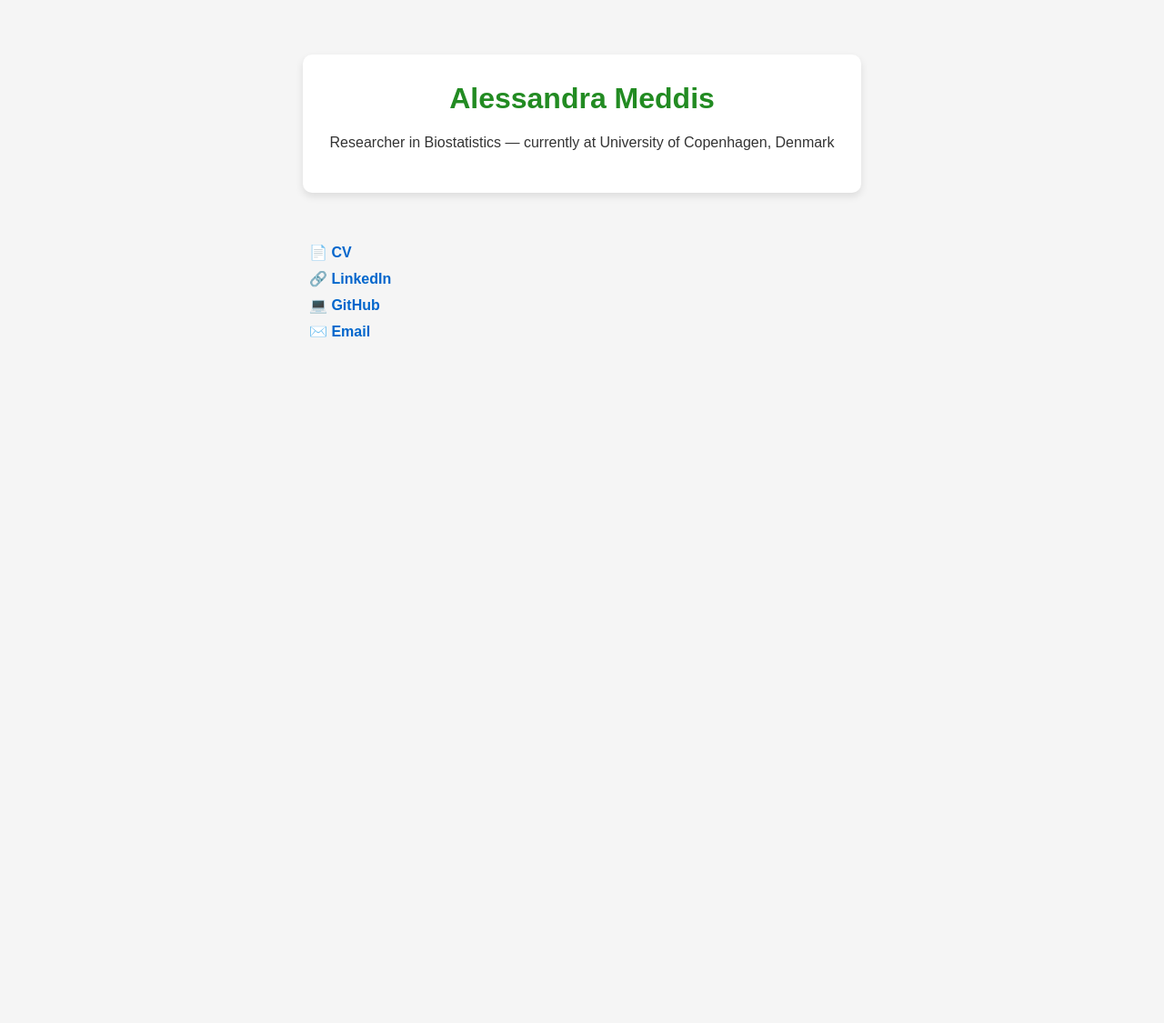
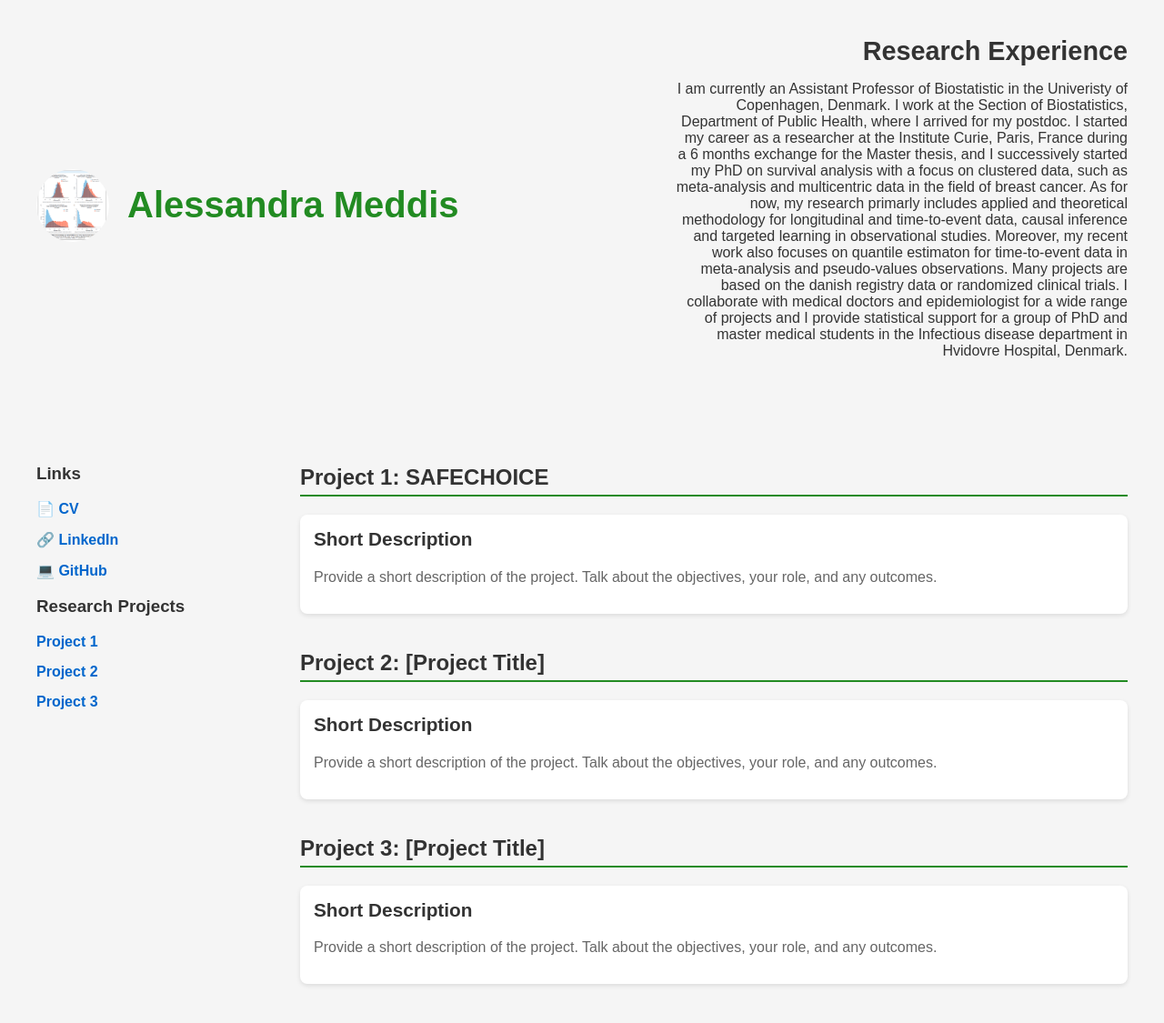
Before and after one commit to AMeddis/Research-Experience, a plain HTML site: page index.html in a window 1280 px wide. Shown: the whole page at 91% size. Before the commit the page ends 800 px from the top, so only its background shows below. Drawn offline with Linux system fonts and the light colour scheme.

Commit message:
Update index.html

```diff
--- a/index.html
+++ b/index.html
@@ -3,7 +3,7 @@
 <head>
   <meta charset="UTF-8" />
   <meta name="viewport" content="width=device-width, initial-scale=1.0" />
-  <title>Your Name</title>
+  <title>Alessandra Meddis | Researcher</title>
   <style>
     body {
       font-family: Arial, sans-serif;
@@ -16,68 +16,191 @@
     .container {
       display: flex;
       flex-direction: column;
-      align-items: center;
-      padding: 60px 20px 30px;
+      padding: 40px;
     }
 
-    .intro-box {
-      background: white;
-      border-radius: 10px;
-      padding: 30px;
-      max-width: 600px;
-      text-align: center;
-      box-shadow: 0 4px 8px rgba(0,0,0,0.1);
-      margin-bottom: 40px;
+    /* HEADER */
+    .header {
+      display: flex;
+      justify-content: space-between;
+      align-items: center;
+      padding-bottom: 30px;
     }
 
-    h1 {
-      margin-top: 0;
-      font-size: 2em;
+    .header .left {
+      display: flex;
+      align-items: center;
+    }
+
+    .header .left img {
+      width: 80px;
+      height: 80px;
+      border-radius: 50%;
+      margin-right: 20px;
+    }
+
+    .header .left h1 {
+      margin: 0;
+      font-size: 2.5em;
       color: #228B22; /* Forest Green */
     }
 
-    .links {
-      text-align: left;
-      max-width: 600px;
-      width: 100%;
+    .header .right {
+      text-align: right;
+      max-width: 500px;
     }
 
-    .links ul {
+    .header .right h2 {
+      margin: 0;
+      font-size: 1.8em;
+      color: #333;
+    }
+
+    /* MAIN CONTENT SECTION */
+    .main {
+      display: flex;
+      margin-top: 50px;
+    }
+
+    .sidebar {
+      width: 250px;
+      margin-right: 40px;
+    }
+
+    .sidebar ul {
       list-style: none;
       padding: 0;
     }
 
-    .links li {
-      margin: 10px 0;
+    .sidebar li {
+      margin-bottom: 15px;
     }
 
-    .links a {
+    .sidebar a {
       text-decoration: none;
       color: #0066cc;
       font-weight: bold;
     }
 
-    .links a:hover {
+    .sidebar a:hover {
       text-decoration: underline;
+    }
+
+    .content {
+      flex: 1;
+    }
+
+    .section {
+      margin-bottom: 40px;
+    }
+
+    .section h2 {
+      border-bottom: 2px solid #228B22;
+      padding-bottom: 5px;
+      margin-bottom: 20px;
+      font-size: 1.5em;
+    }
+
+    .project-list {
+      display: grid;
+      grid-template-columns: 1fr 1fr;
+      gap: 20px;
+    }
+
+    .project-item {
+      background: white;
+      padding: 15px;
+      border-radius: 8px;
+      box-shadow: 0 2px 5px rgba(0, 0, 0, 0.1);
+    }
+
+    .project-item h3 {
+      margin-top: 0;
+      font-size: 1.3em;
+    }
+
+    .project-item p {
+      font-size: 1em;
+      color: #666;
     }
   </style>
 </head>
 <body>
 
   <div class="container">
-    <div class="intro-box">
-      <h1>Alessandra Meddis </h1>
-      <p>Researcher in Biostatistics — currently at University of Copenhagen, Denmark</p>
+
+    <!-- HEADER -->
+    <div class="header">
+      <div class="left">
+        <img src="PSplot_paper.png" alt="Your Photo">
+        <h1>Alessandra Meddis</h1>
+      </div>
+      <div class="right">
+        <h2>Research Experience</h2>
+        <p>I am currently an Assistant Professor of Biostatistic in the Univeristy of Copenhagen, Denmark.
+          I work at the Section of Biostatistics, Department of Public Health, where I arrived for my postdoc.
+          I started my career as a researcher at the Institute Curie, Paris, France during a 6 months exchange for the Master thesis,
+          and I successively started my PhD on survival analysis with a focus on clustered data, such as meta-analysis and multicentric data
+          in the field of breast cancer. As for now, my research primarly includes applied and theoretical methodology for longitudinal and
+          time-to-event data, causal inference and targeted learning in observational studies. Moreover, my recent work also focuses on
+          quantile estimaton for time-to-event data in meta-analysis and pseudo-values observations. Many projects are based on the danish registry data
+          or randomized clinical trials. I collaborate with medical doctors and epidemiologist for a wide range of projects and I provide statistical support for
+          a group of PhD and master medical students in the Infectious disease department in Hvidovre Hospital, Denmark.</p>
+      </div>
     </div>
 
-    <div class="links">
-      <ul>
-        <li><a href="cv.pdf" target="_blank">📄 CV</a></li>
-        <li><a href="https://www.linkedin.com/in/alessandra-meddis" target="_blank">🔗 LinkedIn</a></li>
-        <li><a href="https://github.com/ameddis" target="_blank">💻 GitHub</a></li>
-        <li><a href="alme@sund.ku.dk">✉️ Email</a></li>
-      </ul>
-    </div>
+    <!-- MAIN CONTENT -->
+    <div class="main">
+
+      <!-- SIDEBAR WITH LINKS -->
+      <div class="sidebar">
+         <h3>Links</h3>
+        <ul>
+          <li><a href="CV.pdf" target="_blank">📄 CV</a></li>
+          <li><a href="https://www.linkedin.com/in/alessandra-meddis" target="_blank">🔗 LinkedIn</a></li>
+          <li><a href="https://github.com/ameddis" target="_blank">💻 GitHub</a></li>
+        </ul>
+
+        <h3>Research Projects</h3>
+        <ul>
+          <li><a href="#project1">Project 1</a></li>
+          <li><a href="#project2">Project 2</a></li>
+          <li><a href="#project3">Project 3</a></li>
+        </ul>
+      </div>
+
+      <!-- CONTENT WITH PROJECT DESCRIPTIONS -->
+      <div class="content">
+        <!-- Research Project 1 -->
+        <div class="section" id="project1">
+          <h2>Project 1: SAFECHOICE</h2>
+          <div class="project-item">
+            <h3>Short Description</h3>
+            <p>Provide a short description of the project. Talk about the objectives, your role, and any outcomes.</p>
+          </div>
+        </div>
+
+        <!-- Research Project 2 -->
+        <div class="section" id="project2">
+          <h2>Project 2: [Project Title]</h2>
+          <div class="project-item">
+            <h3>Short Description</h3>
+            <p>Provide a short description of the project. Talk about the objectives, your role, and any outcomes.</p>
+          </div>
+        </div>
+
+        <!-- Research Project 3 -->
+        <div class="section" id="project3">
+          <h2>Project 3: [Project Title]</h2>
+          <div class="project-item">
+            <h3>Short Description</h3>
+            <p>Provide a short description of the project. Talk about the objectives, your role, and any outcomes.</p>
+          </div>
+        </div>
+      </div>
+
+    </div> <!-- End of main content -->
+
   </div>
 
 </body>
```
